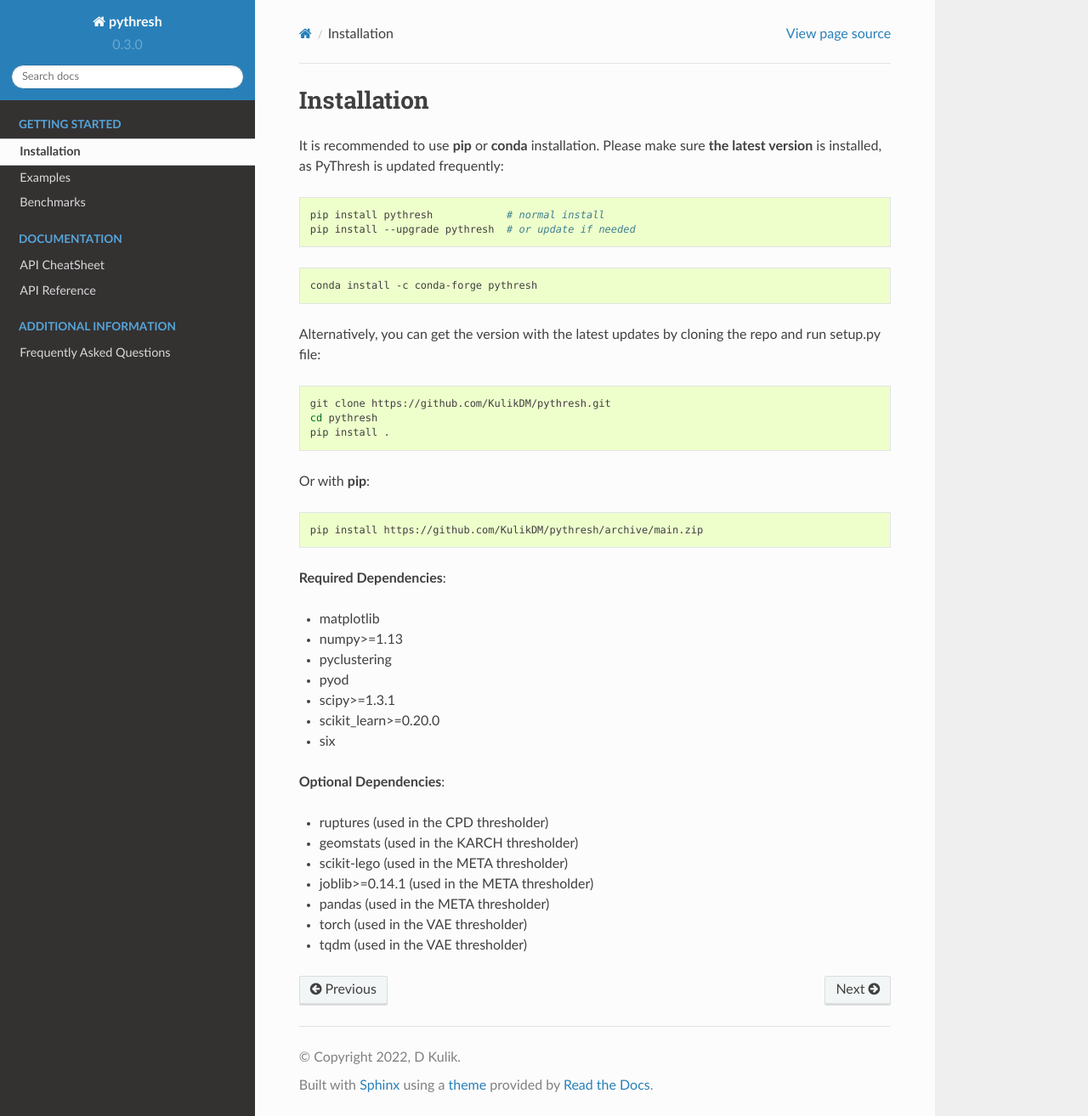
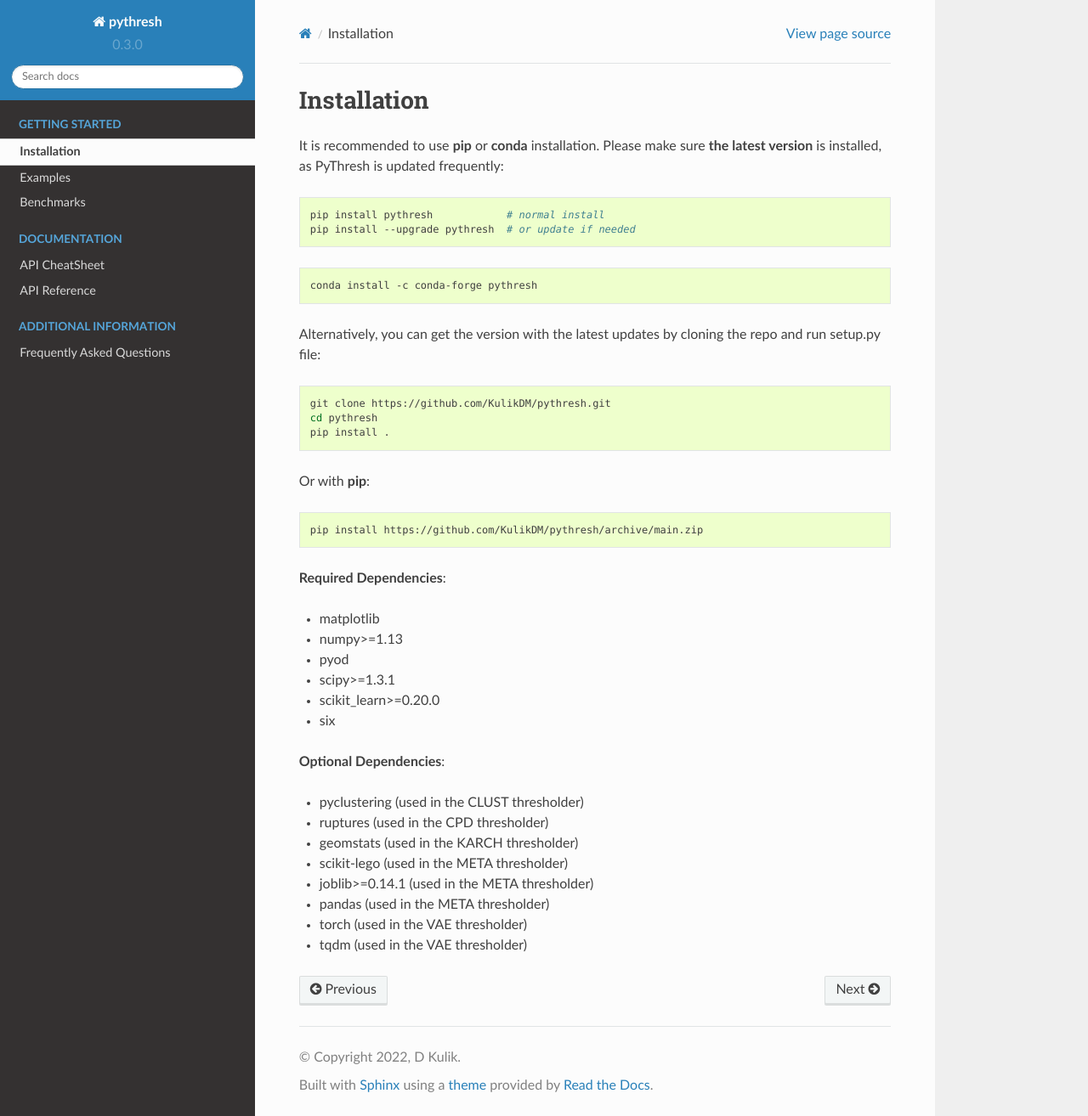
Before and after one commit to KulikDM/pythresh, a Sphinx documentation site: the page built from docs/install.rst, in a window 1280 px wide and 1314 px high. Shown: the whole window at 85% size. Built offline with Sphinx 7.4.7 and the Read the Docs theme 2.0.0, drawn with Linux system fonts in a browser that asks for light colours; formulas are drawn with MathJax 3.

Commit message:
PyClustering Fix Issue

```diff
--- a/README.rst
+++ b/README.rst
@@ -132,6 +131,7 @@
 
 **Optional Dependencies**:
 
+-  pyclustering (used in the CLUST thresholder)
 -  ruptures (used in the CPD thresholder)
 -  geomstats (used in the KARCH thresholder)
 -  scikit-lego (used in the META thresholder)
--- a/docs/install.rst
+++ b/docs/install.rst
@@ -42,6 +41,7 @@
 
 **Optional Dependencies**:
 
+-  pyclustering (used in the CLUST thresholder)
 -  ruptures (used in the CPD thresholder)
 -  geomstats (used in the KARCH thresholder)
 -  scikit-lego (used in the META thresholder)
--- a/requirements-test.txt
+++ b/requirements-test.txt
@@ -1,7 +1,7 @@
 geomstats
 joblib>=0.14.1
 matplotlib
-numpy>=1.13
+numpy<=1.23.5
 pandas
 pyclustering
 pyod
--- a/requirements.txt
+++ b/requirements.txt
@@ -1,6 +1,5 @@
 matplotlib
 numpy>=1.13
-pyclustering
 pyod
 scikit-learn>=0.20.0
 scipy>=1.3.1
```
Also changed, not shown: other parts of README.rst (+0 -1 lines), other parts of docs/install.rst (+0 -1 lines).
